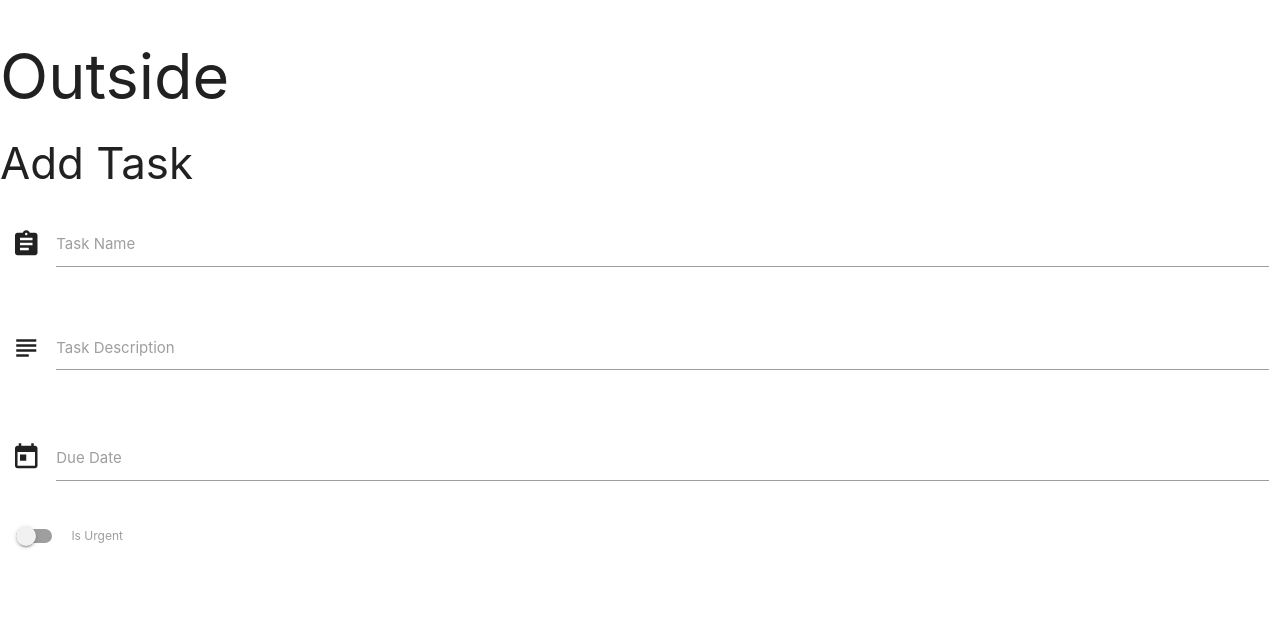
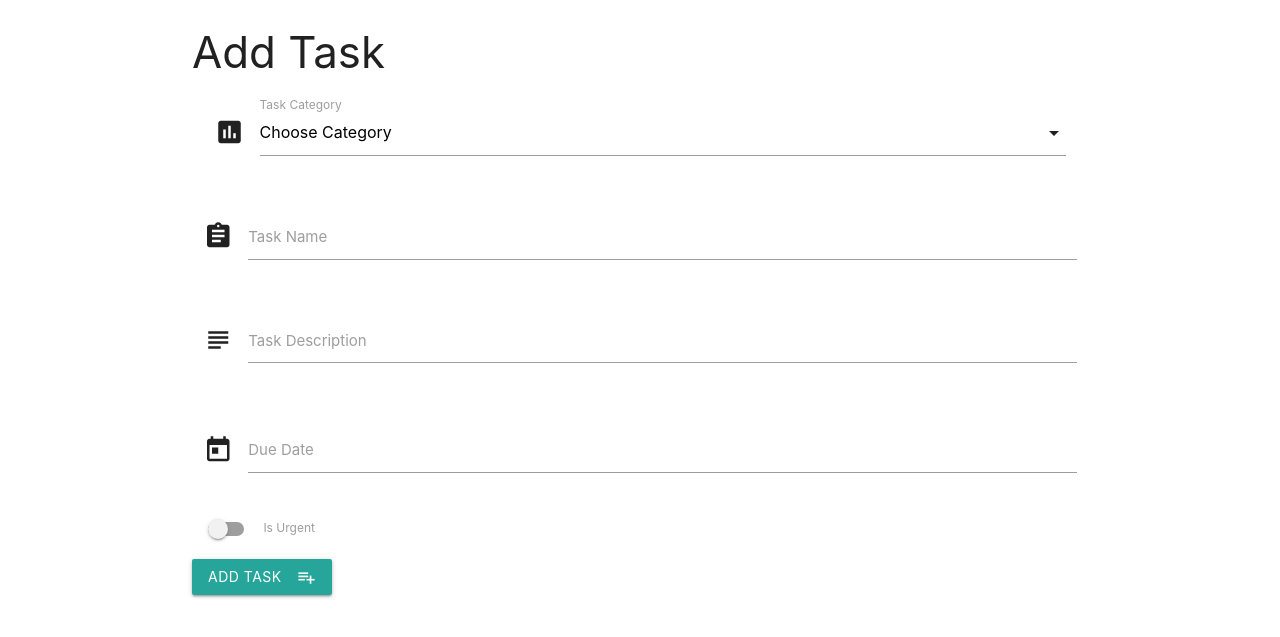
Before and after one commit to sabinemm/task_manager, a Flask app: page /add_task in a window 1280 px wide. Shown: the top 637 px of the page. Run offline with Flask 2, Linux system fonts and the light colour scheme; data that the repository does not hold is empty; some libraries are stand-ins or nearby versions.

Commit message:
edited styles

```diff
--- a/app.py
+++ b/app.py
@@ -22,7 +22,14 @@ def get_tasks():
 
 @app.route('/add_task')
 def add_task():
-    return render_template('addtask.html')
+    return render_template('addtask.html', categories=mongo.db.categories.find())
+
+
+@app.route('/insert_task', methods=['POST'])
+def insert_task():
+    tasks = mongo.db.tasks
+    tasks.insert_one(request.form.to_dict())
+    return redirect(url_for('get_tasks'))
 
 
 if __name__ == '__main__':
--- /dev/null
+++ b/static/css/style.css
@@ -0,0 +1,12 @@
+
+.btn_small {
+    height: 24px;
+    width: 60px;
+    line-height: 24px;
+    margin: 5px 5px;
+    padding: 0 0.5em;
+}
+
+.task_header {
+    margin-top: 5px;
+}
--- a/templates/addtask.html
+++ b/templates/addtask.html
@@ -1,7 +1,20 @@
 {% extends 'base.html' %} {% block content %}
+
 <h3>Add Task</h3>
 <div class="row">
-    <form action="" method="POST" class="col s12">
+    <div class="row">
+        <form action="{{ url_for('insert_task') }}" method="POST" class="col s12">
+            <div class="input-field col s12">
+                <i class="material-icons prefix">poll</i>
+                <select id="category" name="category_name">
+                    <option value="" disabled selected>Choose Category</option>
+                    {% for cat in categories %}
+                    <option value="{{ cat.category_name }}">{{ cat.category_name }}</option>
+                    {% endfor %}
+                </select>
+                <label>Task Category</label>
+            </div>
+    </div>
     <div class="row">
         <div class="input-field col s12">
             <i class="material-icons prefix">assignment</i>
@@ -32,6 +45,11 @@
             </label>
         </div>
     </div>
+    <div class="row">
+        <button class="btn waves-effect waves-light" type="submit" name="action">Add Task
+            <i class="material-icons right">playlist_add</i>
+        </button>
+    </div>
     </form>
 </div>
 
--- a/templates/base.html
+++ b/templates/base.html
@@ -7,26 +7,26 @@
     <title>Task manager</title>
     <link href="https://fonts.googleapis.com/icon?family=Material+Icons" rel="stylesheet">
     <link rel="stylesheet" href="https://cdnjs.cloudflare.com/ajax/libs/materialize/1.0.0/css/materialize.min.css">
+    <link rel="stylesheet" href="static/css/style.css">
 
 </head>
 
 <body>
-    <h1>Outside</h1>
-    {% block content %}
-    {% endblock %}
+    <div class="container">
+        {% block content %}
+        {% endblock %}
 
-
+    </div>
     <script src="https://cdnjs.cloudflare.com/ajax/libs/jquery/3.5.1/jquery.min.js"></script>
     <script src="https://cdnjs.cloudflare.com/ajax/libs/materialize/1.0.0/js/materialize.min.js"></script>
 
     <script>
         $(document).ready(function () {
             $('.collapsible').collapsible();
+            $('select').formSelect();
+            $('.datepicker').datepicker();
         });
 
-        $(document).ready(function () {
-            $('.datepicker').datepicker();
-        });
     </script>
 </body>
 
```
Also changed, not shown: templates/tasks.html (+10 -4 lines). Lines whose indentation alone changed are shown as unchanged.
